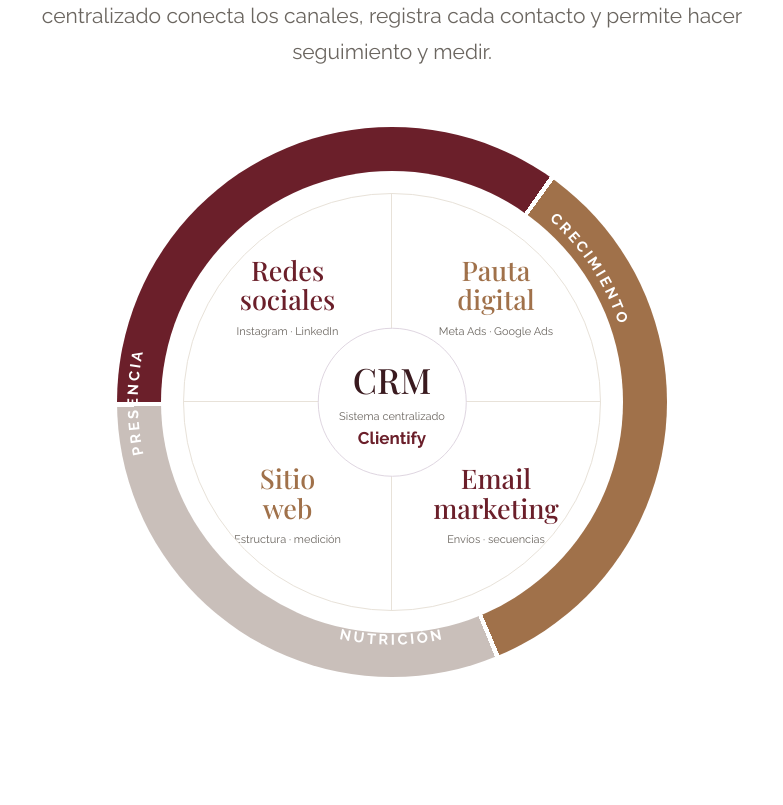
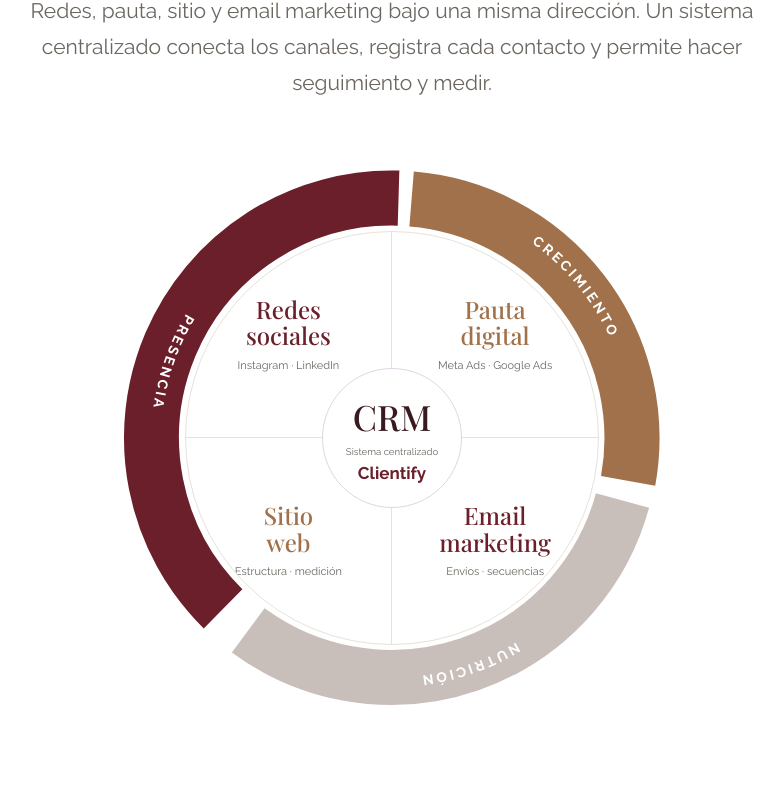
Before and after one commit to nerini-mkt/nerini-web, a React (Vite) app: page / in a window 1280 px wide. Shown: the part 1675-2480 px from the top of the page, without its empty margins (248-1031 px from the left). Built offline with nearby package versions, Linux system fonts and the light colour scheme.

Commit message:
Add files via upload

```diff
--- a/App.jsx
+++ b/App.jsx
@@ -23,17 +23,20 @@
 function Brand({inverse=false}) { return <img className="brand-img" src={inverse?'/nerini-logo-inverso.png':'/nerini-logo-oficial.png'} alt="NERINI Marketing" />; }
 
 function ServiceWheel(){
-  return <div className="wheel-wrap" aria-label="Servicio integral de NERINI: Presencia, Crecimiento y Nutrición, con redes sociales, pauta digital, sitio web, email marketing y CRM centralizado">
-    <div className="wheel-ring">
-      <svg className="wheel-label-svg" viewBox="0 0 600 600" aria-hidden="true">
+  // Arcos SVG independientes: el texto sigue la curva y no se recorta con CSS.
+  return <div className="wheel-wrap"><div className="wheel-ring" role="img" aria-label="Servicio integral: Presencia, Crecimiento y Nutrición; redes sociales, pauta digital, sitio web, email marketing y CRM centralizado">
+    <svg className="wheel-arcs" viewBox="0 0 600 600" aria-hidden="true">
       <defs>
-          <path id="nerini-presencia" d="M 100,487 A 265,265 0 0,1 100,113" />
-          <path id="nerini-crecimiento" d="M 363,43 A 265,265 0 0,1 558,340" />
-          <path id="nerini-nutricion" d="M 184,538 A 265,265 0 0,0 416,538" />
+        <path id="arc-presencia" d="M 307 43 A 257 257 0 0 0 119 483" />
+        <path id="arc-crecimiento" d="M 321 44 A 257 257 0 0 1 553 346" />
+        <path id="arc-nutricion" d="M 547 367 A 257 257 0 0 1 146 506" />
       </defs>
-        <text><textPath href="#nerini-presencia" startOffset="50%" textAnchor="middle">PRESENCIA</textPath></text>
-        <text><textPath href="#nerini-crecimiento" startOffset="50%" textAnchor="middle">CRECIMIENTO</textPath></text>
-        <text><textPath href="#nerini-nutricion" startOffset="50%" textAnchor="middle">NUTRICIÓN</textPath></text>
+      <path d="M 307 43 A 257 257 0 0 0 119 483" fill="none" stroke="#6B1F2A" strokeWidth="59" />
+      <path d="M 321 44 A 257 257 0 0 1 553 346" fill="none" stroke="#A0714A" strokeWidth="59" />
+      <path d="M 547 367 A 257 257 0 0 1 146 506" fill="none" stroke="#C9BFBA" strokeWidth="59" />
+      <text><textPath href="#arc-presencia" startOffset="53%" textAnchor="middle">PRESENCIA</textPath></text>
+      <text><textPath href="#arc-crecimiento" startOffset="48%" textAnchor="middle">CRECIMIENTO</textPath></text>
+      <text><textPath href="#arc-nutricion" startOffset="50%" textAnchor="middle">NUTRICIÓN</textPath></text>
     </svg>
     <div className="wheel-interior">
       <div className="wheel-quadrant"><strong>Redes<br/>sociales</strong><small>Instagram · LinkedIn</small></div>
@@ -42,8 +45,7 @@
       <div className="wheel-quadrant"><strong>Email<br/>marketing</strong><small>Envíos · secuencias</small></div>
     </div>
     <div className="wheel-crm"><b>CRM</b><span>Sistema centralizado</span><small>Clientify</small></div>
-    </div>
-  </div>;
+  </div></div>;
 }
 
 export default function NeriniWeb(){
@@ -150,6 +152,55 @@
       @media(max-width:900px){.hero-photo{width:38%;opacity:.32}.hero{min-height:500px}.hero .lead{max-width:570px}.footer-feature-grid{gap:35px}}
       @media(max-width:700px){.hero-photo{position:relative;order:2;width:100%;height:235px;clip-path:none;opacity:1;background-position:center 40%}.hero{display:flex;flex-direction:column;align-items:stretch;padding:0}.hero .container{padding-top:70px;padding-bottom:65px;order:1}.hero h1{font-size:clamp(41px,9vw,58px)}.hero .lead{font-size:16px}.section{padding:70px 0}.service-section{padding:78px 0}.wheel-label-svg text{font-size:16px;letter-spacing:2px}.bio-layout{grid-template-columns:1fr;gap:22px}.portrait-wrap{width:190px}.footer-feature{background:#F1ECF2;padding:65px 0}.footer-feature-grid{grid-template-columns:1fr;gap:40px}.footer-cta{border-left:0;border-top:1px solid #C8BCCC;padding:35px 0 0}.footer-bottom .footer-inner{align-items:flex-start}.footer-message h2{font-size:clamp(36px,8vw,46px)}}
       @media(max-width:440px){.wheel-label-svg text{font-size:15px;letter-spacing:1px}.hero-actions{gap:15px}.problem{padding:26px 0!important}}
+      /* Entrega revisada, composición responsive */
+      .nerini-site{overflow-x:clip}.container{width:min(1180px,calc(100% - 76px))}
+      .section{padding:104px 0}.section-top{margin-bottom:38px}.nav-inner{min-height:80px}.brand-img{width:145px}
+      .hero{position:relative;min-height:610px;padding:110px 0 105px;background:white}
+      .hero .container{position:relative;z-index:2}.hero h1{font-size:clamp(47px,5.05vw,72px);max-width:610px;margin:24px 0}
+      .hero .lead{max-width:550px;font-size:17px;line-height:1.72}
+      .hero-photo{position:absolute;right:0;top:0;bottom:0;width:45%;background:url('/equipo-referencia.jpg') center/cover no-repeat;clip-path:polygon(12% 0,100% 0,100% 100%,0 100%);filter:saturate(.78)}
+      .hero-rule{display:none}.hero-top{max-width:550px}.hero-actions{margin-top:28px}
+      .problems-heading{grid-template-columns:1.3fr .7fr;gap:65px;align-items:end;margin-bottom:48px}
+      .problems-heading h2{font-size:clamp(37px,3.9vw,52px)}.problem-grid{border-top:1px solid var(--linea);border-bottom:1px solid var(--linea)}
+      .problem{padding:34px 30px 34px}.problem h3{font-size:17px}.problem p{font-size:14px;line-height:1.7}.problem svg{margin-bottom:22px}
+      .service-section{padding:110px 0}.service-section .section-top{margin-bottom:46px}
+      .wheel-wrap{margin:0 auto}.wheel-ring{width:min(560px,calc(100vw - 44px));background:none;border-radius:0;isolation:auto}
+      .wheel-ring:before{display:none}.wheel-arcs{position:absolute;inset:0;width:100%;height:100%;display:block;z-index:0;overflow:visible}
+      .wheel-arcs text{font:700 15px 'Raleway',Arial,sans-serif;letter-spacing:3px;fill:white}
+      .wheel-interior{inset:13%;border:1px solid var(--linea);z-index:1}
+      .wheel-quadrant strong{font-size:clamp(15px,2vw,24px)}.wheel-quadrant small{font-size:clamp(8px,.9vw,11px)}
+      .wheel-crm{z-index:2;width:25%}.wheel-crm span{font-size:clamp(7px,.75vw,10px)}
+      #seguimiento .section-top{max-width:850px}.tracking-layout{margin-top:42px}.tracking-card{padding:32px}.tracking-card h3{font-size:17px}
+      .tracking-bar{margin-top:22px;padding:26px 30px}.tracking-bar strong{font-size:17px}
+      #quien{padding:108px 0 118px}.bio-layout{max-width:1000px;grid-template-columns:220px minmax(0,1fr);gap:64px}
+      .portrait-wrap{width:220px}.bio-heading{font-size:clamp(42px,4vw,55px)}.bio-credentials{font-size:15px}.bio-text{font-size:16px}
+      .footer{border-top:0}.footer-feature{background:#F0EAF1;padding:96px 0 92px}
+      .footer-feature-grid{display:grid;grid-template-columns:1.15fr .85fr;gap:85px;align-items:center}
+      .footer-message h2{font-size:clamp(40px,4.25vw,60px);line-height:1.13;margin:19px 0 20px;max-width:610px}
+      .footer-message p{font-size:17px;color:var(--gris);margin:0 0 26px}
+      .footer-message .eyebrow{color:#8B5F3D}.footer-cta{border-left:1px solid #C8BCCC;padding-left:65px}
+      .footer-cta h2{font-size:clamp(30px,2.9vw,41px);line-height:1.2;margin:0 0 14px}
+      .footer-cta p{font-size:15px;color:var(--gris);margin:0 0 25px}
+      .footer-contact{display:flex;flex-direction:column;gap:14px;align-items:flex-start}
+      .footer-contact a{font-size:15px;color:var(--tinta);overflow-wrap:anywhere}
+      .footer-bottom{background:#fff;padding:28px 0}.footer-bottom .brand-img{width:125px}.footer-bottom .copyright{margin:0}
+      @media(max-width:980px){.hero-photo{width:39%;opacity:.6}.hero h1{max-width:570px}.hero .lead{max-width:510px}.footer-feature-grid{gap:45px}.footer-cta{padding-left:35px}}
+      @media(max-width:700px){.container{width:min(100% - 40px,580px)}.section{padding:76px 0}
+      .hero{display:flex;flex-direction:column;min-height:0;padding:0}.hero .container{order:1;padding-top:78px;padding-bottom:63px}
+      .hero-photo{position:relative;order:2;width:100%;height:275px;opacity:1;clip-path:none;background-position:center 40%}
+      .hero h1{font-size:clamp(42px,10vw,58px);max-width:100%}.hero .lead{font-size:16px;max-width:100%}
+      .problems-heading{grid-template-columns:1fr;gap:14px;margin-bottom:22px}.problems-heading h2{font-size:clamp(34px,8vw,44px)}.problems-aside{font-size:15px}
+      .problem-grid{grid-template-columns:1fr 1fr}.problem{padding:25px 15px!important;border-right:1px solid var(--linea);border-bottom:1px solid var(--linea)}
+      .problem:nth-child(2n){border-right:0}.problem:nth-last-child(-n+2){border-bottom:0}.problem h3{font-size:15px}.problem p{font-size:13px}
+      .service-section{padding:78px 0}.wheel-ring{width:min(100%,480px)}.wheel-arcs text{font-size:14px;letter-spacing:2.2px}
+      .wheel-quadrant{padding:5px 0;gap:4px}.wheel-quadrant strong{font-size:clamp(13px,4vw,20px)}.wheel-quadrant small{font-size:clamp(7px,1.8vw,9px)}
+      .wheel-crm b{font-size:clamp(20px,5vw,28px)}.wheel-crm small{font-size:clamp(9px,2.6vw,13px)}.wheel-crm span{font-size:clamp(6px,1.6vw,8px)}
+      .tracking-layout{grid-template-columns:1fr;gap:16px}.tracking-bar{flex-direction:column;align-items:flex-start;gap:10px}
+      #quien{padding:78px 0 90px}.bio-layout{grid-template-columns:1fr;gap:26px}.portrait-wrap{width:190px}
+      .footer-feature{padding:72px 0;background:#F0EAF1}.footer-feature-grid{grid-template-columns:1fr;gap:40px}
+      .footer-cta{border-left:0;border-top:1px solid #C8BCCC;padding:38px 0 0}.footer-message h2{font-size:clamp(38px,9vw,52px)}
+      .footer-inner{align-items:flex-start;gap:18px}.footer-bottom{padding:25px 0}}
+      @media(max-width:430px){.wheel-arcs text{font-size:15px;letter-spacing:1.1px}.problem-grid{grid-template-columns:1fr}.problem{padding:20px 0!important;border-right:0!important}.problem:nth-child(3){border-bottom:1px solid var(--linea)}.wheel-quadrant strong{font-size:14px}.wheel-quadrant small{font-size:7px}.hero-actions{gap:12px}}
       @media(prefers-reduced-motion:reduce){html{scroll-behavior:auto}}
     `}</style>
     <header className="nav"><div className="container nav-inner"><a href="#inicio" aria-label="NERINI inicio"><Brand/></a><button className="menu-toggle" aria-expanded={open} aria-label="Abrir menú" onClick={()=>setOpen(!open)}>☰</button><nav className={'nav-links'+(open?' open':'')}><a href="#servicio" onClick={()=>setOpen(false)}>Servicio integral</a><a href="#seguimiento" onClick={()=>setOpen(false)}>Seguimiento</a><a href="#quien" onClick={()=>setOpen(false)}>Quién dirige</a><a className="button button-outline" href={AGENDA} target="_blank" rel="noreferrer">Agendemos una llamada</a></nav></div></header>
```
Lines whose indentation alone changed are shown as unchanged.
